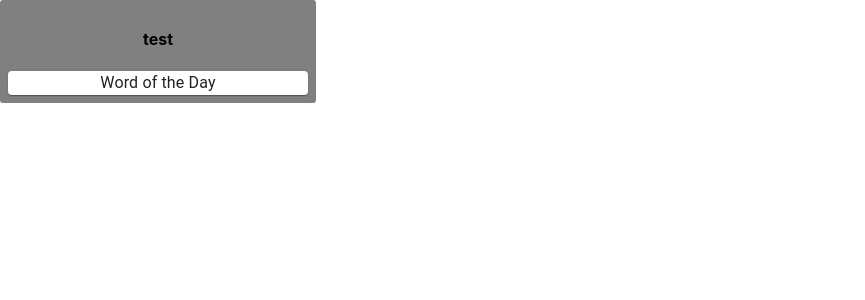
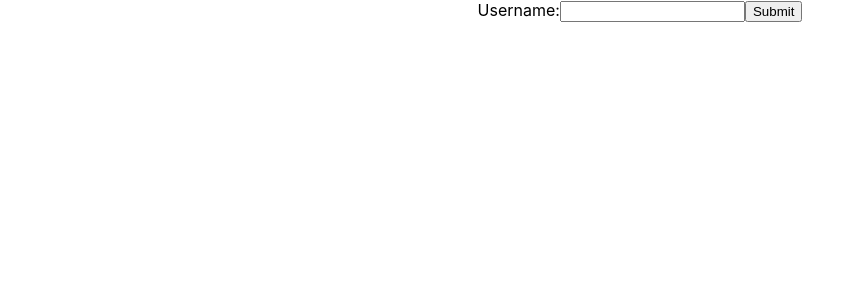
Before and after one commit to Teodor1331/Trello-Board-Project, a React (Create React App) app: page / in a window 1280 px wide. Shown: the top 300 px of the page, without its empty margins (0-865 px from the left). Built offline with nearby package versions, Linux system fonts and the light colour scheme.

Commit message:
Add Simple Username Form

```diff
--- a/package.json
+++ b/package.json
@@ -13,6 +13,7 @@
     "react-dom": "^18.0.0",
     "react-redux": "^7.2.8",
     "react-scripts": "5.0.1",
+    "react-devtools": "4.24.3",
     "redux": "^4.1.2",
     "web-vitals": "^2.1.4"
   },
--- a/src/App.js
+++ b/src/App.js
@@ -3,13 +3,36 @@
 
 import './App.css';
 
-class App extends Component {
+class App extends React.Component {
+  constructor(props) {
+    super(props);
+    this.state = {value: ''};
+
+    this.handleChange = this.handleChange.bind(this);
+    this.handleSubmit = this.handleSubmit.bind(this);
+  }
+
+  handleChange(event) {
+    this.setState({value: event.target.value});
+  }
+
+  handleSubmit(event) {
+    alert('A name was submitted: ' + this.state.value);
+    event.preventDefault();
+  }
+
   render() {
     return (
       <div className="App">
-        <TrelloColumn title="test"/>
+        <form onSubmit={this.handleSubmit}>
+        <label>
+          Username:
+          <input type="text" value={this.state.value} onChange={this.handleChange} />
+        </label>
+        <input type="submit" value="Submit" />
+      </form>
       </div>
-    );
+    )
   }
 }
 
```
Also changed, not shown: 1 other file (tests, documents, lock files or other folders).
